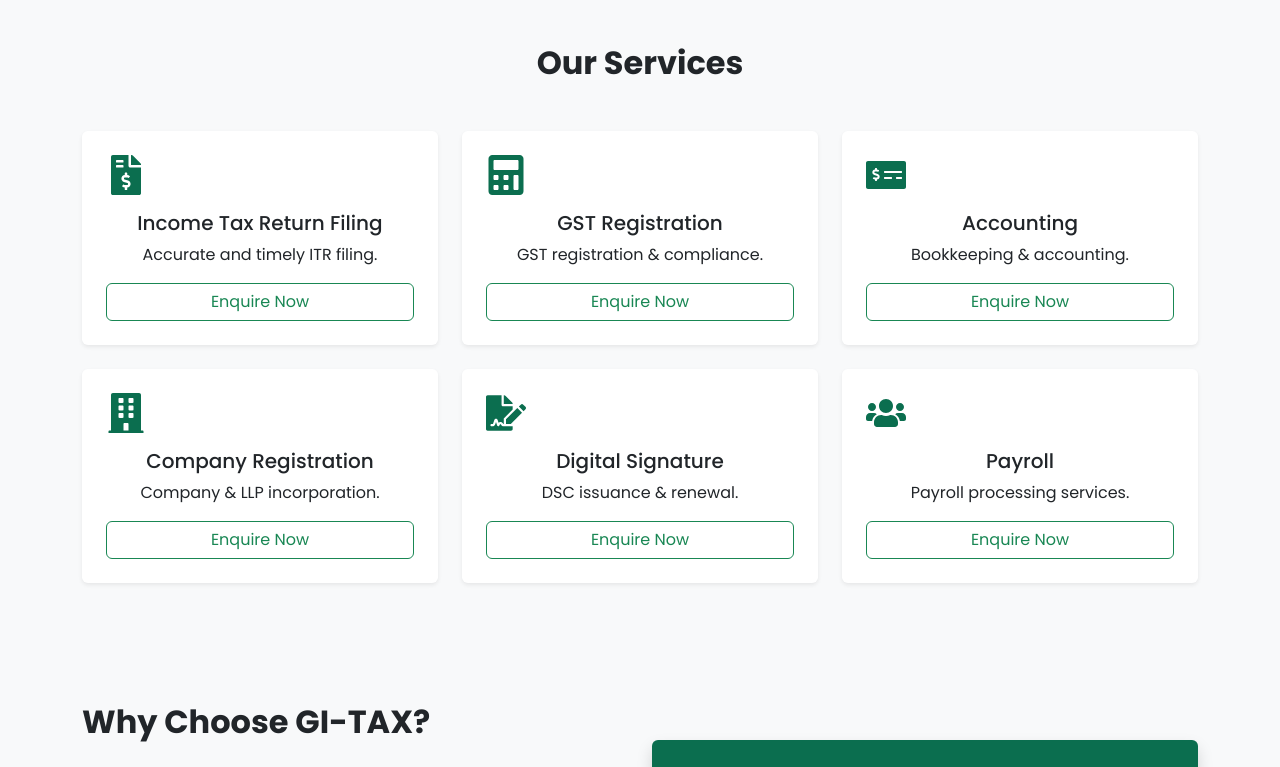
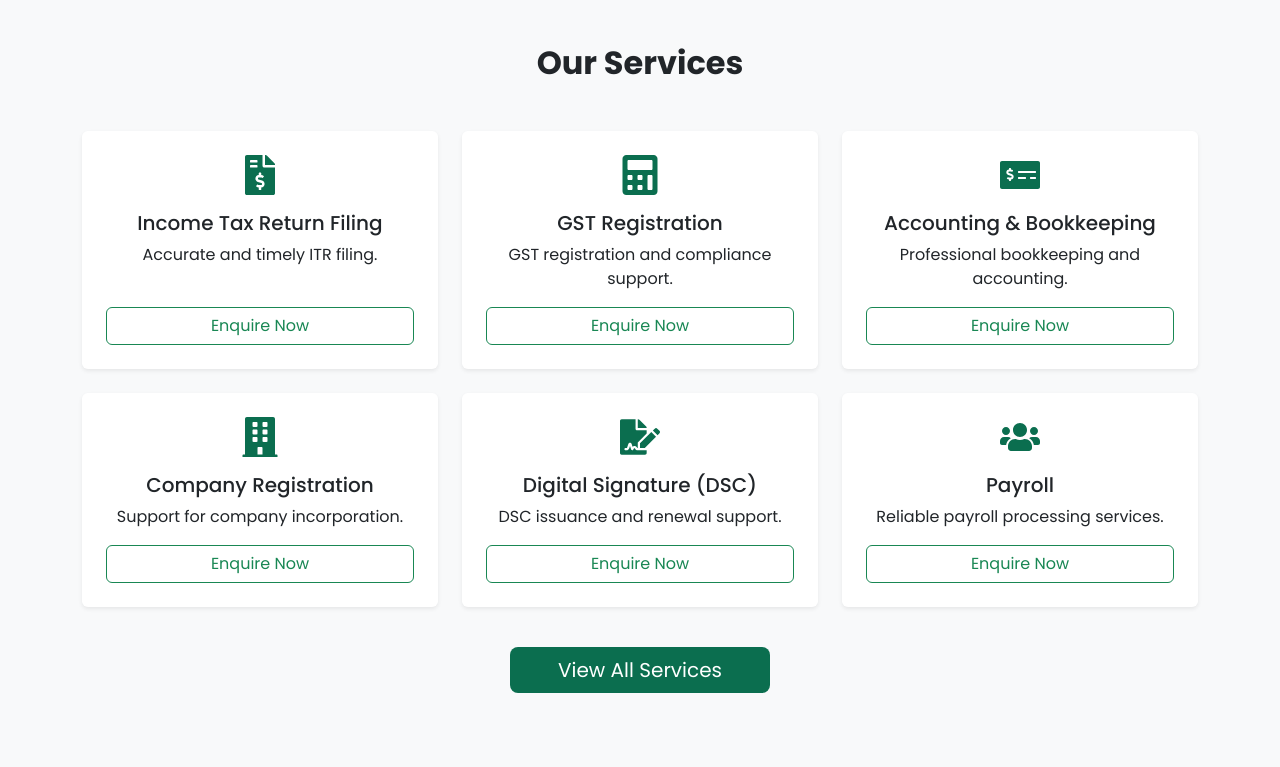
Before and after one commit to GITAX-CONS/gitax-cons.github.io, a React (Vite) app: page / in a window 1280 px wide. Shown: the part 1540-2307 px from the top of the page. Built offline with nearby package versions, Linux system fonts and the light colour scheme.

Commit message:
Add full services list with view all feature

```diff
--- a/src/components/Services.jsx
+++ b/src/components/Services.jsx
@@ -1,3 +1,5 @@
+import { useState } from "react";
+
 import {
   FaFileInvoiceDollar,
   FaBuilding,
@@ -5,6 +7,15 @@
   FaFileSignature,
   FaUsers,
   FaMoneyCheckAlt,
+  FaReceipt,
+  FaHandshake,
+  FaStore,
+  FaRocket,
+  FaClipboardCheck,
+  FaChartLine,
+  FaSearchDollar,
+  FaIdCard,
+  FaFileContract,
 } from "react-icons/fa";
 
 const services = [
@@ -16,44 +27,102 @@
   {
     title: "GST Registration",
     icon: <FaCalculator size={40} color="#0B6E4F" />,
-    desc: "GST registration & compliance.",
+    desc: "GST registration and compliance support.",
   },
   {
-    title: "Accounting",
+    title: "Accounting & Bookkeeping",
     icon: <FaMoneyCheckAlt size={40} color="#0B6E4F" />,
-    desc: "Bookkeeping & accounting.",
+    desc: "Professional bookkeeping and accounting.",
   },
   {
     title: "Company Registration",
     icon: <FaBuilding size={40} color="#0B6E4F" />,
-    desc: "Company & LLP incorporation.",
+    desc: "Support for company incorporation.",
   },
   {
-    title: "Digital Signature",
+    title: "Digital Signature (DSC)",
     icon: <FaFileSignature size={40} color="#0B6E4F" />,
-    desc: "DSC issuance & renewal.",
+    desc: "DSC issuance and renewal support.",
   },
   {
     title: "Payroll",
     icon: <FaUsers size={40} color="#0B6E4F" />,
-    desc: "Payroll processing services.",
+    desc: "Reliable payroll processing services.",
+  },
+  {
+    title: "GST Return Filing",
+    icon: <FaReceipt size={40} color="#0B6E4F" />,
+    desc: "Timely GST return filing and compliance.",
+  },
+  {
+    title: "TDS Returns",
+    icon: <FaFileContract size={40} color="#0B6E4F" />,
+    desc: "Preparation and filing of TDS returns.",
+  },
+  {
+    title: "LLP Registration",
+    icon: <FaHandshake size={40} color="#0B6E4F" />,
+    desc: "Professional support for LLP registration.",
+  },
+  {
+    title: "MSME Registration",
+    icon: <FaStore size={40} color="#0B6E4F" />,
+    desc: "Assistance with MSME and Udyam registration.",
+  },
+  {
+    title: "Startup Registration",
+    icon: <FaRocket size={40} color="#0B6E4F" />,
+    desc: "Registration support for new startups.",
+  },
+  {
+    title: "ROC Compliance",
+    icon: <FaClipboardCheck size={40} color="#0B6E4F" />,
+    desc: "Support for regular ROC compliance requirements.",
+  },
+  {
+    title: "Tax Planning",
+    icon: <FaChartLine size={40} color="#0B6E4F" />,
+    desc: "Practical tax planning for individuals and businesses.",
+  },
+  {
+    title: "Audit Support",
+    icon: <FaSearchDollar size={40} color="#0B6E4F" />,
+    desc: "Professional assistance for audit requirements.",
+  },
+  {
+    title: "PAN / TAN Services",
+    icon: <FaIdCard size={40} color="#0B6E4F" />,
+    desc: "Assistance with PAN and TAN applications.",
   },
 ];
 
 function Services() {
+  const [showAll, setShowAll] = useState(false);
+
+  const visibleServices = showAll ? services : services.slice(0, 6);
+
   return (
     <section id="services" className="container py-5">
-      <h2 className="text-center fw-bold mb-5">Our Services</h2>
+      <h2 className="text-center fw-bold mb-5">
+        Our Services
+      </h2>
 
       <div className="row">
-        {services.map((service, index) => (
-          <div className="col-12 col-md-6 col-lg-4 mb-4"
+        {visibleServices.map((service, index) => (
+          <div
+            className="col-12 col-md-6 col-lg-4 mb-4"
             data-aos="fade-up"
-           key={index}>
+            key={index}
+          >
             <div className="card h-100 shadow-sm border-0 text-center p-4">
-              {service.icon}
-              <h5 className="mt-3">{service.title}</h5>
+              <div>{service.icon}</div>
+
+              <h5 className="mt-3">
+                {service.title}
+              </h5>
+
               <p>{service.desc}</p>
+
               <a
                 href={`https://wa.me/919074018257?text=${encodeURIComponent(
                   `Hello GI-TAX, I would like to enquire about ${service.title}.`
@@ -68,6 +137,16 @@
           </div>
         ))}
       </div>
+
+      <div className="text-center mt-3">
+        <button
+          type="button"
+          className="btn btn-success btn-lg px-5"
+          onClick={() => setShowAll(!showAll)}
+        >
+          {showAll ? "Show Less" : "View All Services"}
+        </button>
+      </div>
     </section>
   );
 }
```
Lines whose indentation alone changed are shown as unchanged.
